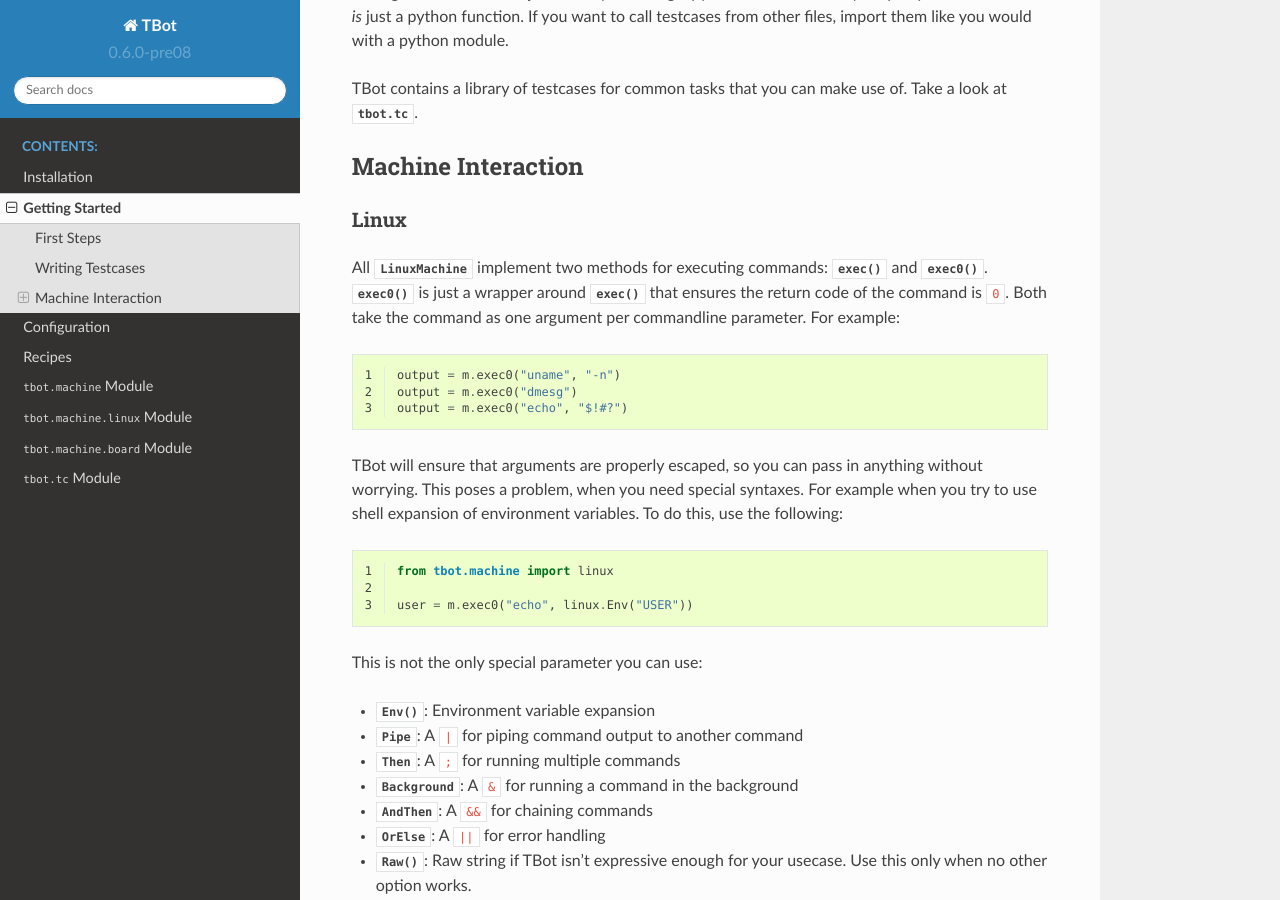
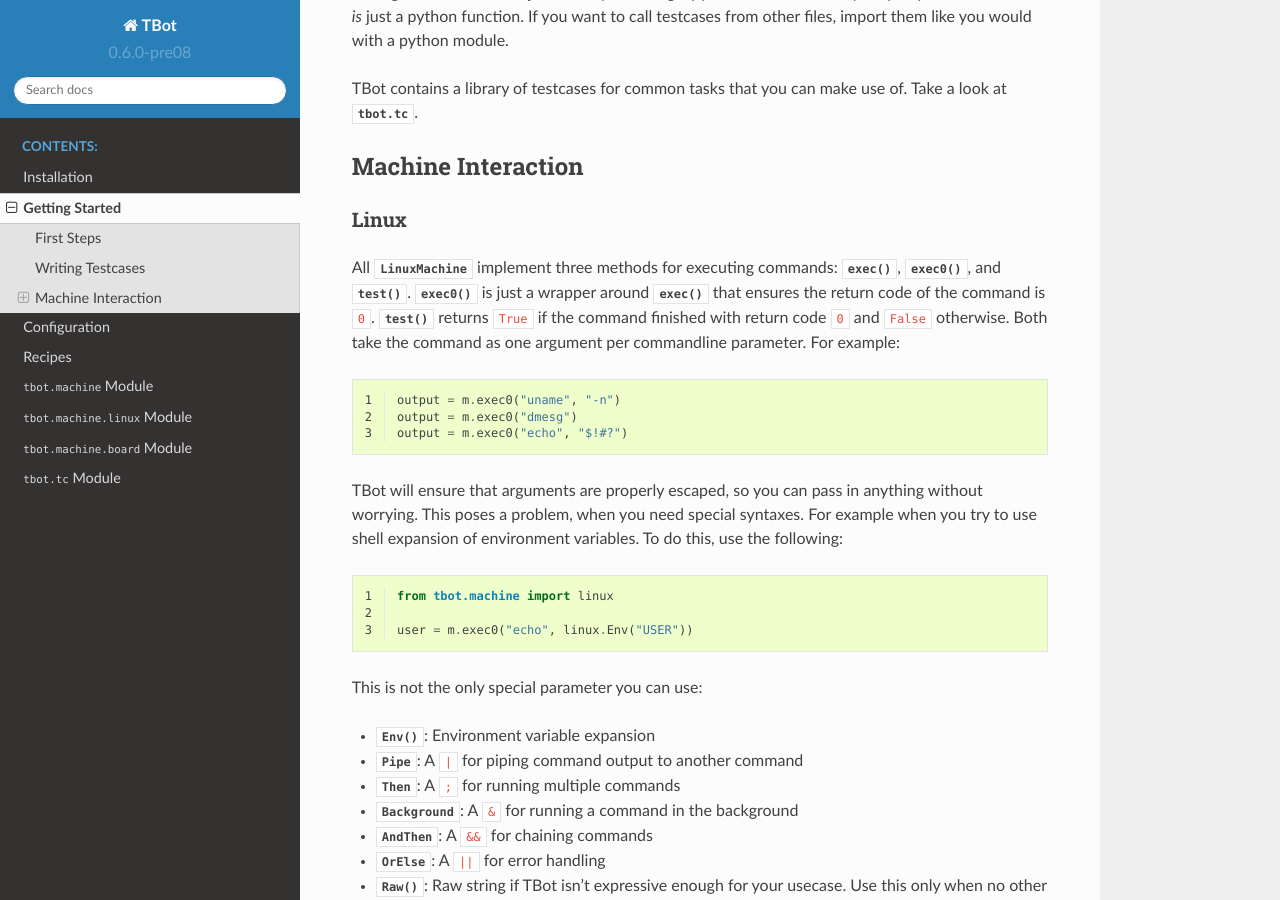
Before and after one commit to Rahix/tbot, a Sphinx documentation site: the page built from doc/getting-started.rst, in a window 1280 px wide and 900 px high, scrolled down 3217 px. Built offline with Sphinx 7.4.7 and the Read the Docs theme 2.0.0, drawn with Linux system fonts in a browser that asks for light colours; pages that are not in the unit, such as notebooks, are missing from menus.

Commit message:
Update documentation
Signed-off-by: Rahix <hws@denx.de>

```diff
--- a/doc/getting-started.rst
+++ b/doc/getting-started.rst
@@ -155,10 +155,13 @@
 
 Linux
 ^^^^^
-All :class:`~tbot.machine.linux.LinuxMachine` implement two methods for executing commands:
-:meth:`~tbot.machine.linux.LinuxMachine.exec` and :meth:`~tbot.machine.linux.LinuxMachine.exec0`.
+All :class:`~tbot.machine.linux.LinuxMachine` implement three methods for executing commands:
+:meth:`~tbot.machine.linux.LinuxMachine.exec`, :meth:`~tbot.machine.linux.LinuxMachine.exec0`,
+and :meth:`~tbot.machine.linux.LinuxMachine.test`.
 :meth:`~tbot.machine.linux.LinuxMachine.exec0` is just a wrapper around
 :meth:`~tbot.machine.linux.LinuxMachine.exec` that ensures the return code of the command is ``0``.
+:meth:`~tbot.machine.linux.LinuxMachine.test` returns ``True`` if the command finished with return
+code ``0`` and ``False`` otherwise.
 Both take the command as one argument per commandline parameter.  For example::
 
     output = m.exec0("uname", "-n")
```
